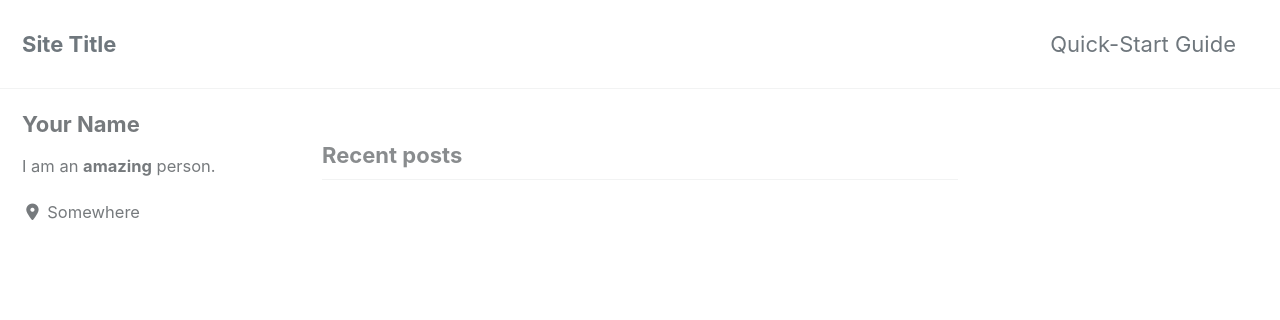
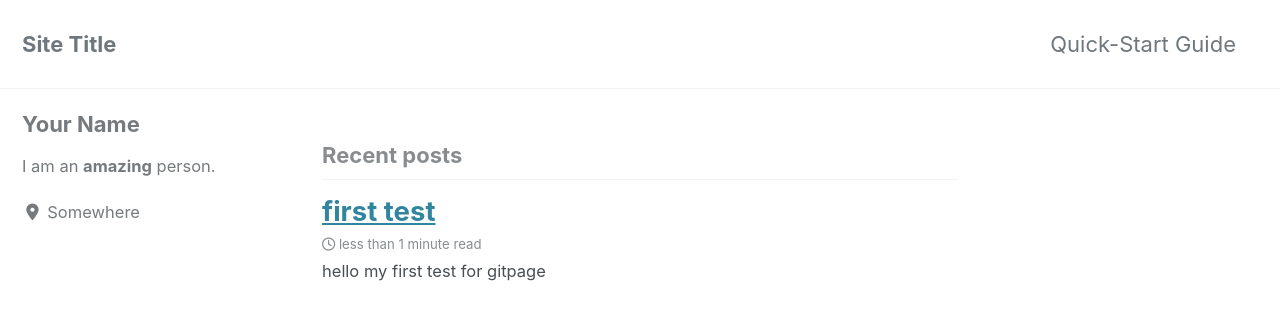
Before and after one commit to chunghyunhee/chunghyunhee.github.io, a Jekyll site: the page built from index.html, in a window 1280 px wide and 900 px high. Shown: the top 320 px of the window. Built offline with Jekyll 4.4.1, drawn with Linux system fonts in a browser that asks for light colours; cached includes are drawn as plain includes; nearby versions of some CDN libraries; the list of posts is cut into pages by our own code.

Commit message:
test posts

```diff
--- /dev/null
+++ b/_includes/mathjax_support.html
@@ -0,0 +1,6 @@
+<script type="text/x-mathjax-config">
+    MathJax.Hub.Config({
+            tex2jax: {inlineMath: [['$', '$'], ['\\(','\\)']]}
+    });
+</script>
+<script src="https://cdn.mathjax.org/mathjax/latest/MathJax.js?config=TeX-AMS-MML_HTMLorMML"></script>
--- a/_layouts/default.html
+++ b/_layouts/default.html
@@ -12,6 +12,7 @@
   <head>
     {% include head.html %}
     {% include head/custom.html %}
+    {% include mathjax_support.html %}
   </head>
 
   <body class="layout--{{ page.layout | default: layout.layout }}{% if page.classes or layout.classes %}{{ page.classes | default: layout.classes | join: ' ' | prepend: ' ' }}{% endif %}">
--- /dev/null
+++ b/_posts/2020-01-26-first-test.md
@@ -0,0 +1,6 @@
+---
+title : "first test"
+toc : true
+---
+hello
+## my first test for gitpage
```
Also changed, not shown: 1 other file.
